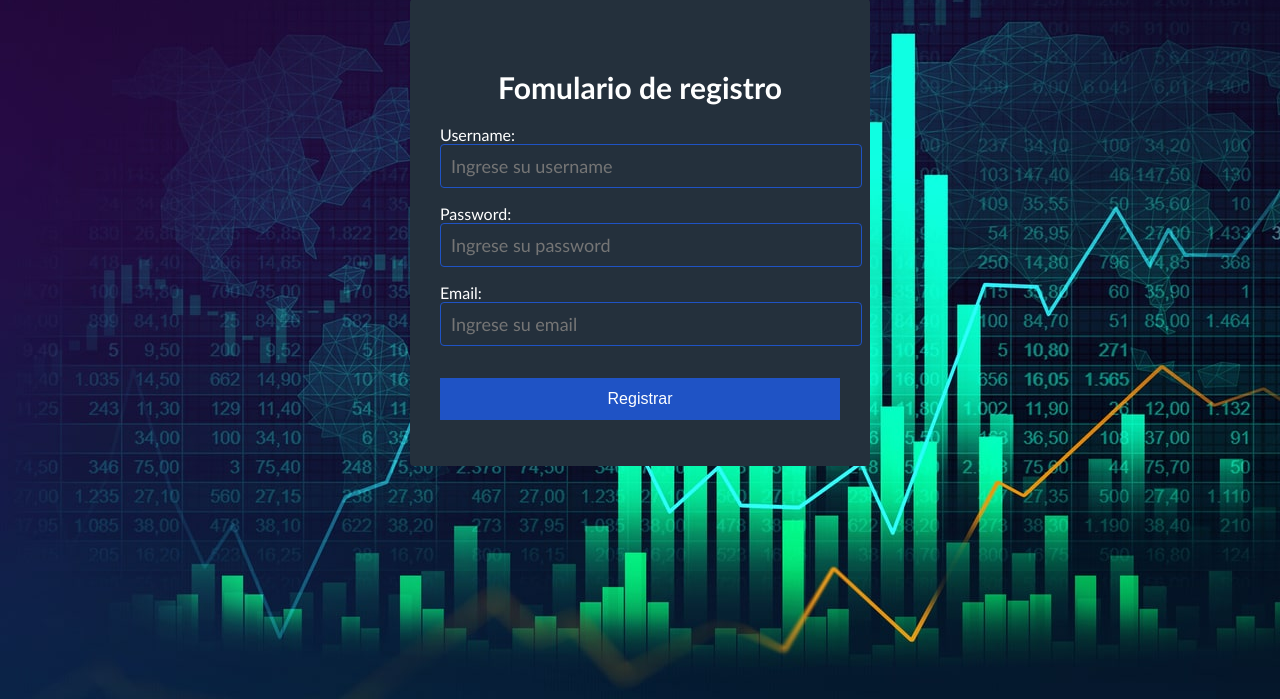
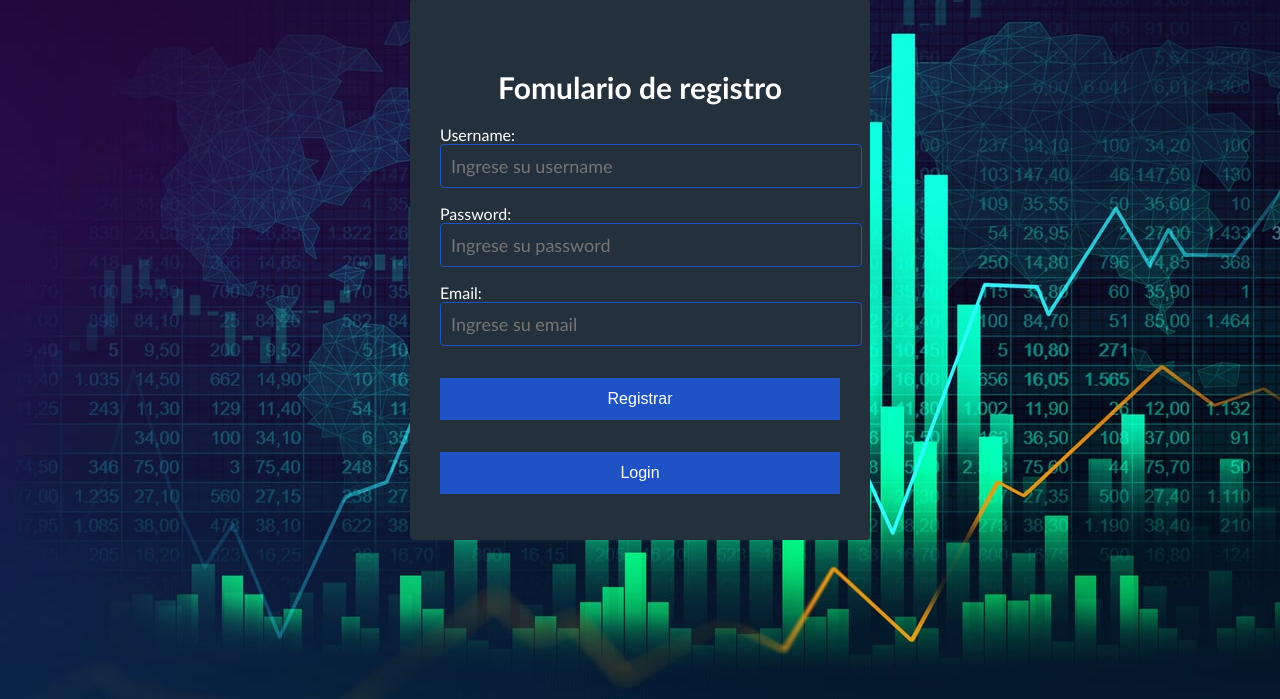
Before and after one commit to Ereiclo/stonks, a Django app: page /stocks/register/ in a window 1280 px wide. Shown: the part 101-800 px from the top of the page. Run offline with Django 4.2, Linux system fonts and the light colour scheme.

Commit message:
Frontend paulo checa pe

```diff
--- a/core/core/urls.py
+++ b/core/core/urls.py
@@ -15,9 +15,12 @@ Including another URLconf
 """
 from django.contrib import admin
 from django.urls import path, include
+from django.views.generic.base import RedirectView
+
+favicon_view = RedirectView.as_view(url='/static/favicon.ico', permanent=True)
 
 urlpatterns = [
-    #path('api-auth/', include('rest_framework.urls')),
+    path('favicon.ico', favicon_view),
     path('stocks/',include('stocks.urls')),
     path('accounts/',include('accounts.urls')),
     path('admin/', admin.site.urls),
--- a/core/stocks/static/stocks/style.css
+++ b/core/stocks/static/stocks/style.css
@@ -110,3 +110,22 @@ body{
 	margin: 16px 0;
 	font-size: 16px;
 }
+
+.div-register .boton{
+	width: 100%;
+	background: #1f53c5;
+	border: none;
+	padding: 12px;
+	color: white;
+	margin: 16px 0;
+	font-size: 16px;
+}
+.div-register .boton2{
+	width: 100%;
+	background: #1f53c5;
+	border: none;
+	padding: 12px;
+	color: white;
+	margin: 16px 0;
+	font-size: 16px;
+}
--- a/core/stocks/templates/stocks/register.html
+++ b/core/stocks/templates/stocks/register.html
@@ -12,16 +12,19 @@
 	<form class="form-register " id="form">
 		<center><h4>Fomulario de registro</h4></center>
 		<p id="error-handling" style="display: none;">Usuario invalido</p>
-		<label for="username">Username:</label>
+		<label for="username">Username:
 		<input class="controls" type="text" name="username" id="username" placeholder="Ingrese su username">
-		<label for="password">Password:</label>
+		<label for="password">Password:
 		<input class="controls" type="password" name="password" id="password" placeholder="Ingrese su password">
-		<label for="password">Email:</label>
+		<label for="password">Email:
 		<input class="controls" type="text" name="email" id="email" placeholder="Ingrese su email">
 
 		<input class="boton" type="submit" value="Registrar" >
 
 	</form>
+    <div class="div-register" >
+        <input class="boton2" type="submit" value="Login" >
+    </div>
 </body>
 
 <script src="{% static '/js/cookie_manager.js' %}" type="text/javascript"></script>
```
Also changed, not shown: core/stocks/templates/stocks/login.html (+5 -5 lines), core/static/favicon.ico (added).
